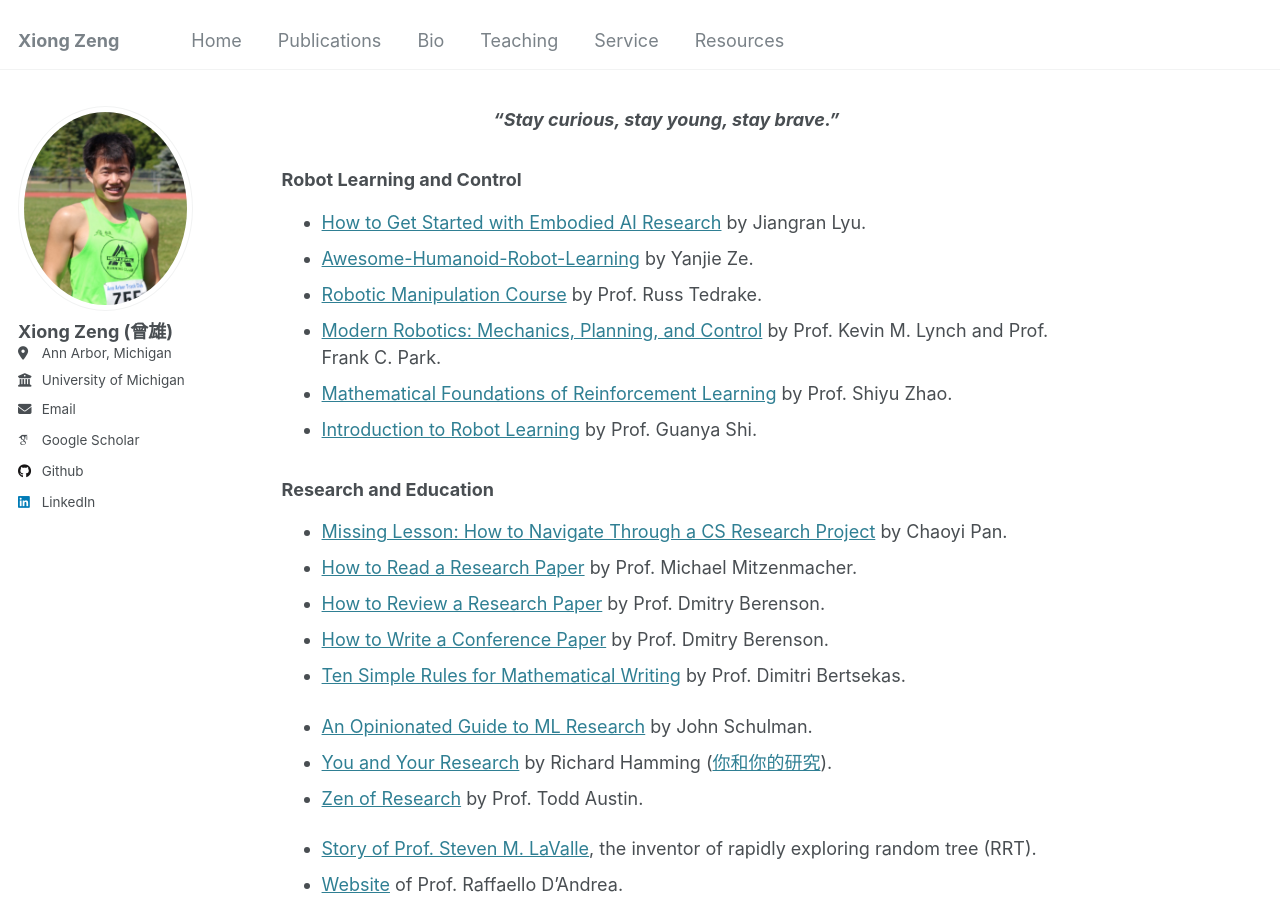
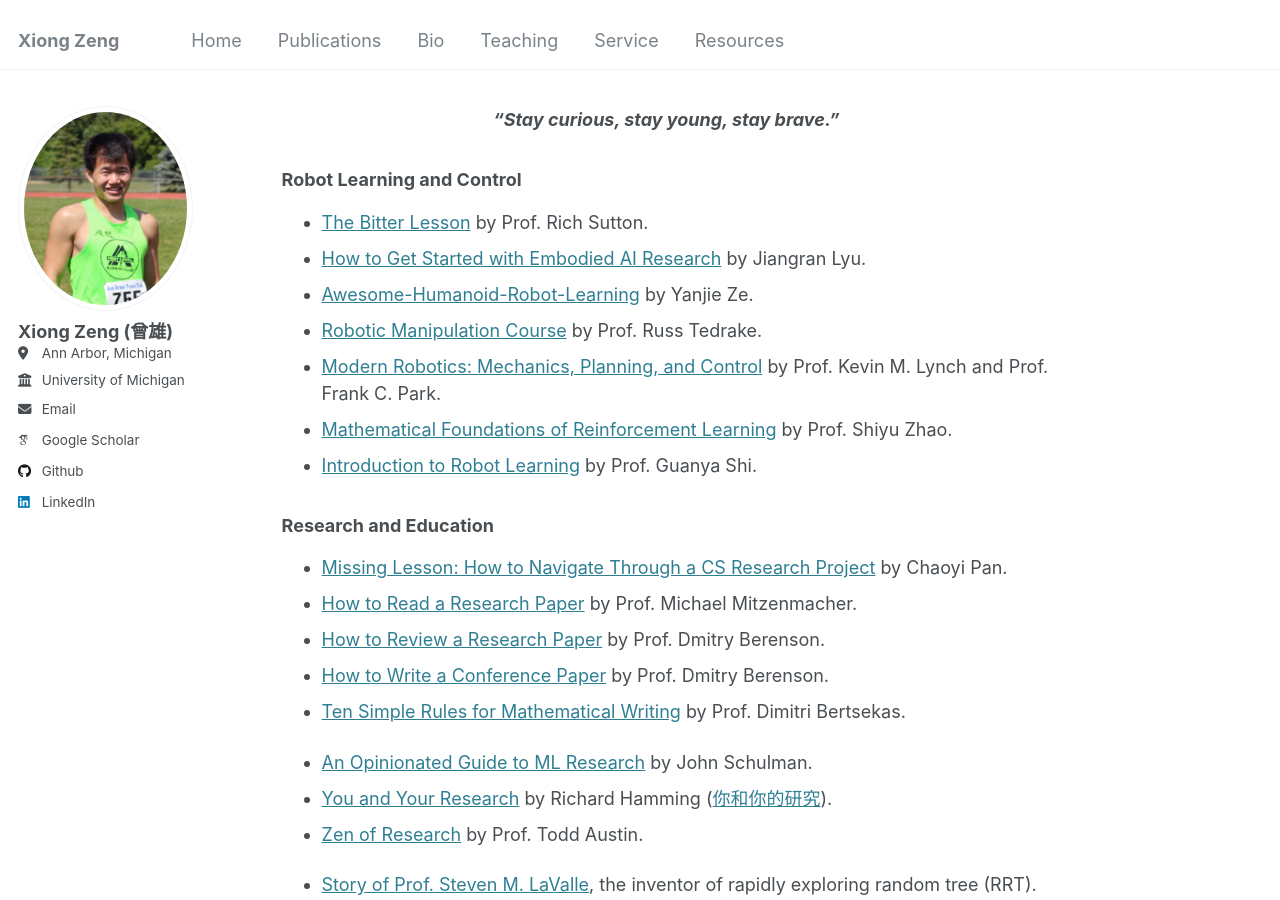
Before and after one commit to zengxiong111/zengxiong.github.io, a Jekyll site: the page built from _pages/resources.md, in a window 1280 px wide and 900 px high. Built offline with Jekyll 4.4.1, drawn with Linux system fonts in a browser that asks for light colours; some web fonts are replaced.

Commit message:
Update resources.md

```diff
--- a/_pages/resources.md
+++ b/_pages/resources.md
@@ -8,6 +8,7 @@ author_profile: true
 
 ### Robot Learning and Control
 
+- [The Bitter Lesson](https://jiangranlv.notion.site/) by  Prof. Rich Sutton.
 - [How to Get Started with Embodied AI Research](https://jiangranlv.notion.site/) by  Jiangran Lyu.
 - [Awesome-Humanoid-Robot-Learning](https://github.com/YanjieZe/awesome-humanoid-robot-learning) by Yanjie Ze.
 - [Robotic Manipulation Course](https://manipulation.csail.mit.edu/) by Prof. Russ Tedrake.
```
